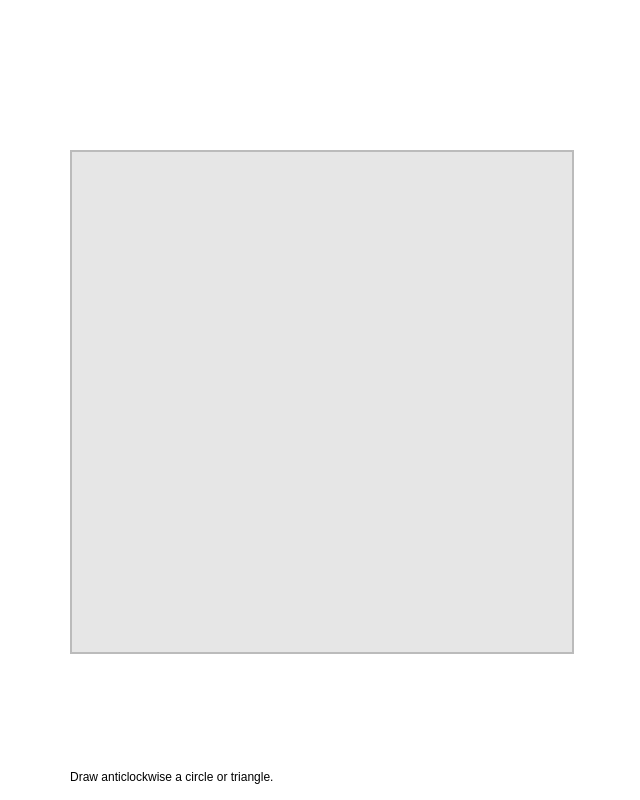
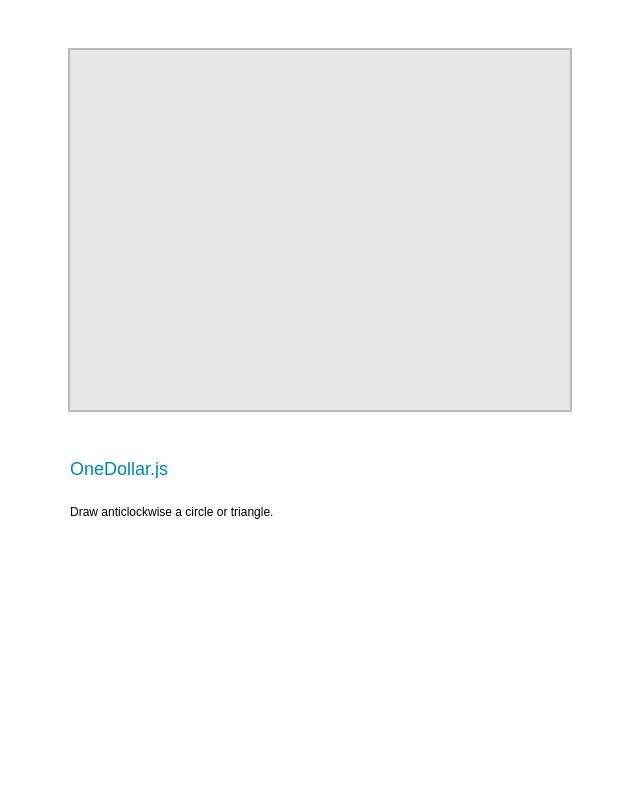
Before and after one commit to nok/onedollar-unistroke-coffee, a plain HTML site: page examples/jquery/index.html in a window 1280 px wide. Shown: the whole page, without its empty margins (320-960 px from the left). Drawn offline with nearby package versions, Linux system fonts and the light colour scheme.

Commit message:
improve the examples

```diff
--- a/examples/javascript/style.css
+++ b/examples/javascript/style.css
@@ -6,13 +6,23 @@ body {
   position: relative;
   margin: 0; padding: 0;
 }
+a, .sketch, .data {
+  display: block;
+  position: relative;
+  margin: 0 auto 3em;
+  width: 500px;
+  overflow: hidden;
+}
+a {
+  font-family: Arial, sans-serif;
+  font-size: 18px; line-height: 18px;
+  color: #000;
+  text-decoration: none;
+  color: #0084b4;
+  margin-bottom: 1.5em;
+}
 .sketch {
-  display: inline-block;
-  position: absolute;
-  left: 50%; top: 50%;
-  margin-left: -250px;
-  margin-top: -250px;
-  width: 500px; height: 500px;
+  height: 360px;
   outline: none;
   background: #e6e6e6;
   border: 2px solid #bbbbbb;
@@ -21,12 +31,6 @@ body {
   cursor: pointer;
 }
 .data {
-  display: inline-block;
-  position: absolute;
-  bottom: 15px;
-  left: 50%;
-  width: 500px;
-  margin-left: -250px;
   font-family: Arial, sans-serif;
   font-size: 12px; line-height: 15px;
   color: #000;
--- a/examples/jquery/index.html
+++ b/examples/jquery/index.html
@@ -9,8 +9,12 @@
   <link rel="stylesheet" href="style.css">
 </head>
 <body>
-  <div class="sketch" id="js-sketch" width="500px" height="500px"></div>
-  <div class="data">Draw anticlockwise a circle or triangle.</div>
+  <div style="height: 3em;"></div><!-- b/c processing margin mouseX,mouseY bug -->
+
+  <canvas class="sketch" id="js-sketch" width="500px" height="360px"></canvas>
+  <a href="https://github.com/voidplus/onedollar-coffeescript" target="_n">OneDollar.js</a>
+  <div class="data" id="js-data">Draw anticlockwise a circle or triangle.</div>
+
   <script>
     $(document).ready(function(){
 
--- a/examples/jquery/style.css
+++ b/examples/jquery/style.css
@@ -6,13 +6,23 @@ body {
   position: relative;
   margin: 0; padding: 0;
 }
+a, .sketch, .data {
+  display: block;
+  position: relative;
+  margin: 0 auto 3em;
+  width: 500px;
+  overflow: hidden;
+}
+a {
+  font-family: Arial, sans-serif;
+  font-size: 18px; line-height: 18px;
+  color: #000;
+  text-decoration: none;
+  color: #0084b4;
+  margin-bottom: 1.5em;
+}
 .sketch {
-  display: inline-block;
-  position: absolute;
-  left: 50%; top: 50%;
-  margin-left: -250px;
-  margin-top: -250px;
-  width: 500px; height: 500px;
+  height: 360px;
   outline: none;
   background: #e6e6e6;
   border: 2px solid #bbbbbb;
@@ -21,12 +31,6 @@ body {
   cursor: pointer;
 }
 .data {
-  display: inline-block;
-  position: absolute;
-  bottom: 15px;
-  left: 50%;
-  width: 500px;
-  margin-left: -250px;
   font-family: Arial, sans-serif;
   font-size: 12px; line-height: 15px;
   color: #000;
```
Also changed, not shown: examples/javascript/index.html (+6 -2 lines).
